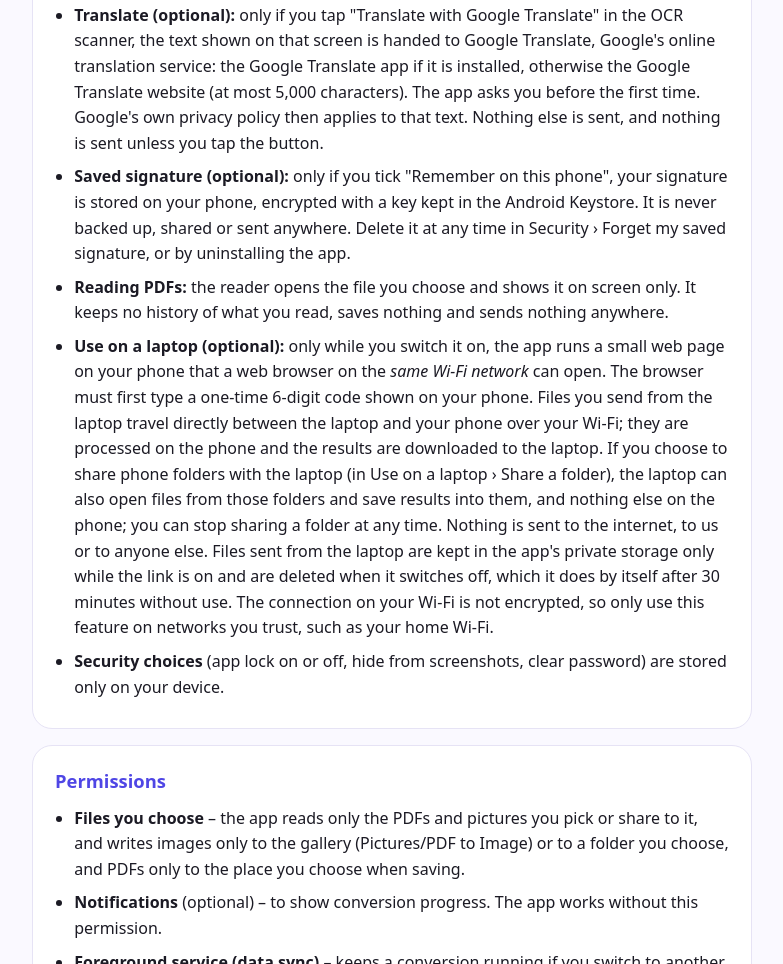
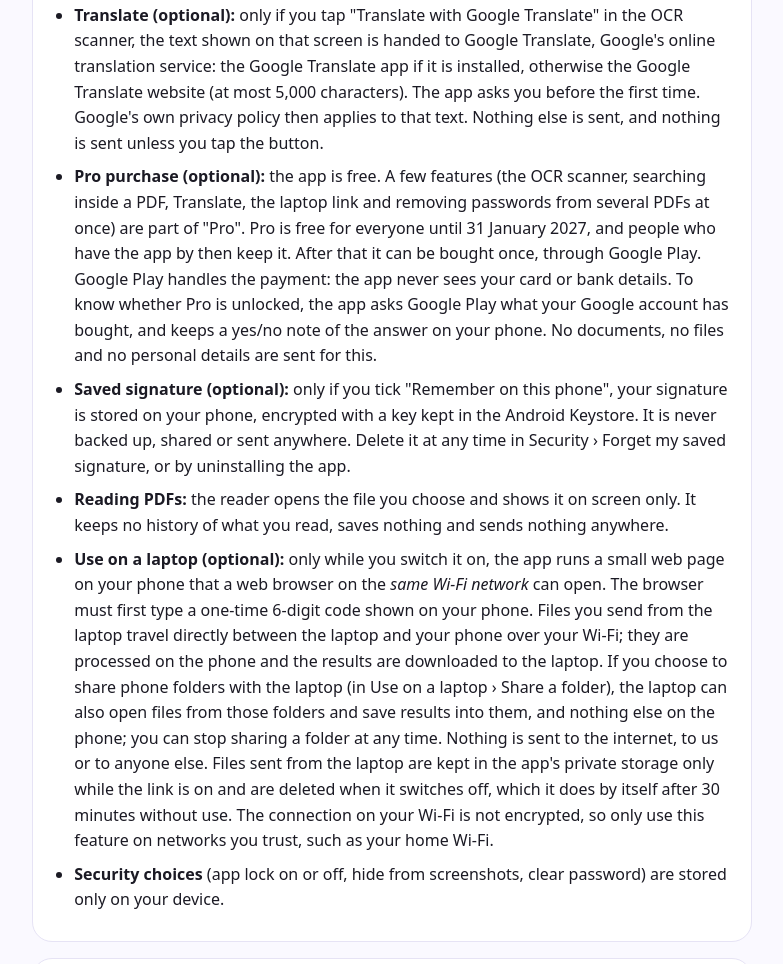
Before and after one commit to toby543/pdf-to-image-privacy, a plain HTML site: page index.html in a window 1280 px wide. Shown: the part 1531-2495 px from the top of the page, without its empty margins (248-1031 px from the left). Drawn offline with Linux system fonts and the light colour scheme.

Commit message:
Add files via upload

```diff
--- a/index.html
+++ b/index.html
@@ -78,6 +78,12 @@
         Translate app if it is installed, otherwise the Google Translate website (at most 5,000 characters). The app
         asks you before the first time. Google's own privacy policy then applies to that text. Nothing else is sent,
         and nothing is sent unless you tap the button.</li>
+      <li><strong>Pro purchase (optional):</strong> the app is free. A few features (the OCR scanner, searching inside a
+        PDF, Translate, the laptop link and removing passwords from several PDFs at once) are part of &quot;Pro&quot;. Pro
+        is free for everyone until 31 January 2027, and people who have the app by then keep it. After that it can be
+        bought once, through Google Play. Google Play handles the payment: the app never sees your card or bank details.
+        To know whether Pro is unlocked, the app asks Google Play what your Google account has bought, and keeps a
+        yes/no note of the answer on your phone. No documents, no files and no personal details are sent for this.</li>
       <li><strong>Saved signature (optional):</strong> only if you tick "Remember on this phone", your signature is stored on your phone, encrypted with a key kept in the Android Keystore. It is never backed up, shared or sent anywhere. Delete it at any time in Security &rsaquo; Forget my saved signature, or by uninstalling the app.</li>
       <li><strong>Reading PDFs:</strong> the reader opens the file you choose and shows it on screen only. It keeps no history of what you read, saves nothing and sends nothing anywhere.</li>
       <li><strong>Use on a laptop (optional):</strong> only while you switch it on, the app runs a small web page on
```
